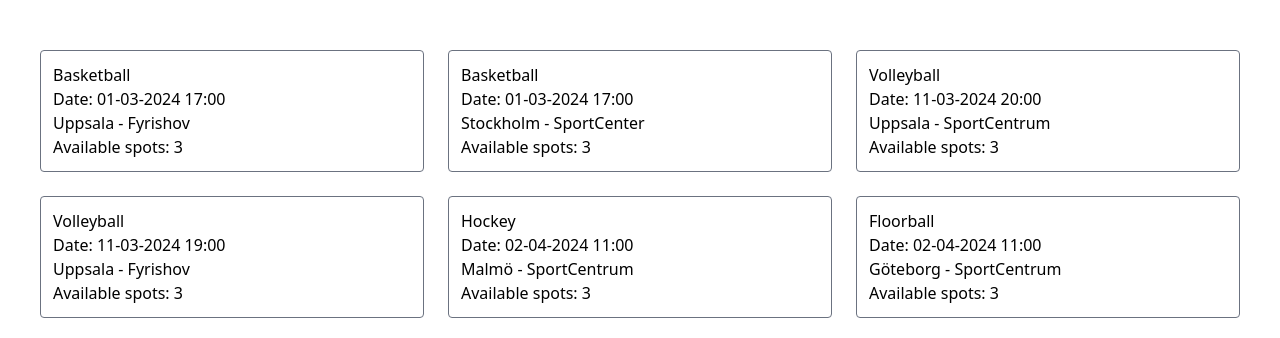
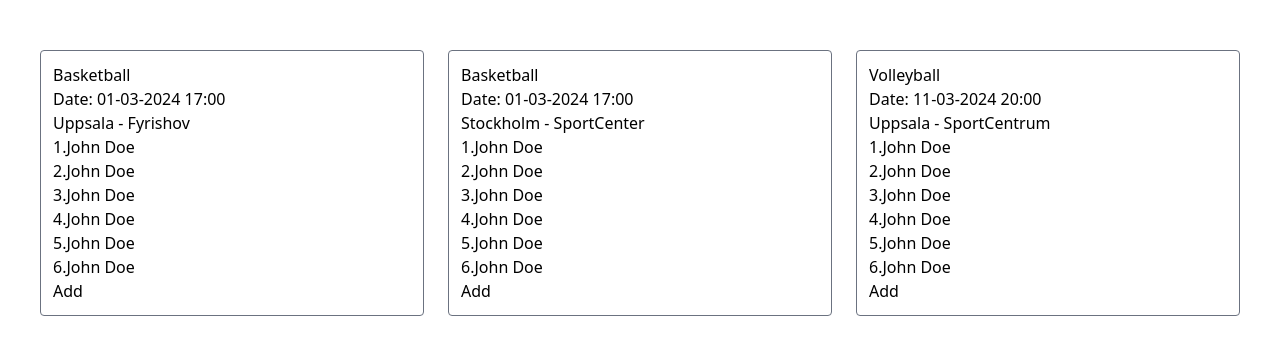
Before and after one commit to JagodaBodnar/team_up, a React (Vite) app: page /teams in a window 1280 px wide. Shown: the part 452-790 px from the top of the page. Built offline with nearby package versions, Linux system fonts and the light colour scheme.

Commit message:
Added logo and title to page

```diff
--- a/index.html
+++ b/index.html
@@ -2,10 +2,10 @@
 <html lang="en">
   <head>
     <meta charset="UTF-8" />
-    <link rel="icon" type="image/svg+xml" href="/vite.svg" />
+    <link rel="icon" type="image/svg+xml" href="./src/assets/partners.png" />
     <meta name="viewport" content="width=device-width, initial-scale=1.0" />
       <link href="./src/output.css" rel="stylesheet">
-    <title>Vite + React + TS</title>
+    <title>Team-up</title>
   </head>
   <body>
     <div id="root"></div>
--- a/src/components/AddGroupForm.tsx
+++ b/src/components/AddGroupForm.tsx
@@ -1,12 +1,12 @@
-import { FormEvent, useRef, useState } from "react";
-import { Group, SportCategory } from "../types/type.tsx";
-import { DemoContainer } from "@mui/x-date-pickers/internals/demo";
-import { AdapterDayjs } from "@mui/x-date-pickers/AdapterDayjs";
-import { LocalizationProvider } from "@mui/x-date-pickers/LocalizationProvider";
-import { DatePicker } from "@mui/x-date-pickers/DatePicker";
-import { TimePicker } from "@mui/x-date-pickers/TimePicker";
-import dayjs, { Dayjs } from "dayjs";
-import { v4 as uuidv4 } from "uuid";
+import {FormEvent, useRef, useState} from "react";
+import {Group, Person, SportCategory} from "../types/type.tsx";
+import {DemoContainer} from "@mui/x-date-pickers/internals/demo";
+import {AdapterDayjs} from "@mui/x-date-pickers/AdapterDayjs";
+import {LocalizationProvider} from "@mui/x-date-pickers/LocalizationProvider";
+import {DatePicker} from "@mui/x-date-pickers/DatePicker";
+import {TimePicker} from "@mui/x-date-pickers/TimePicker";
+import dayjs, {Dayjs} from "dayjs";
+import {v4 as uuidv4} from "uuid";
 import {
   validateCategory,
   validateDate,
@@ -27,7 +27,7 @@ interface SearchFormProp {
   add: (newGroup: Group) => void;
 }
 
-const AddGroupForm = ({ categories, add }: SearchFormProp) => {
+const AddGroupForm = ({categories, add}: SearchFormProp) => {
   const [locationError, setLocationError] = useState<string>("");
   const [categoryError, setCategoryError] = useState<string>("");
   const [spotsError, setSpotsError] = useState<string>("");
@@ -36,7 +36,7 @@ const AddGroupForm = ({ categories, add }: SearchFormProp) => {
   const [startTime, setStartTime] = useState<Dayjs | null>(dayjs(new Date()));
 
   const handleSubmit = (e: SearchFormEvent) => {
-    const { categoryInput, locationInput, spotsInput } = e.target;
+    const {categoryInput, locationInput, spotsInput} = e.target;
     e.preventDefault();
     const category = categoryInput.value;
     const location = locationInput.value;
@@ -48,6 +48,12 @@ const AddGroupForm = ({ categories, add }: SearchFormProp) => {
       validateDate(date, setDate, setDateError)
     ) {
       const dateFormatted = `${date?.toDate().toLocaleDateString()}`;
+      const listOfPeople: Person[] = new Array(+maxSpots).fill({id: '', name: ''}).map((el, index) => {
+        if (index === 0) {
+          el = {id: uuidv4(), name: 'John Doe'}
+        }
+        return el;
+      })
       const newGroup = {
         id: uuidv4(),
         category: category,
@@ -60,6 +66,7 @@ const AddGroupForm = ({ categories, add }: SearchFormProp) => {
         maxSpots: +maxSpots,
         availableSpots: +maxSpots - 1,
         bookedSpots: 1,
+        listOfPeople: listOfPeople
       };
       add(newGroup);
     } else {
@@ -92,7 +99,7 @@ const AddGroupForm = ({ categories, add }: SearchFormProp) => {
           onBlur={() => validateCategory(categoryInputRef, setCategoryError)}
         >
           {categories.map((element) => {
-            const { id, category } = element;
+            const {id, category} = element;
             return (
               <option key={id} value={category}>
                 {category}
--- a/src/components/Card.tsx
+++ b/src/components/Card.tsx
@@ -2,10 +2,14 @@ import { Group } from "../types/type.tsx";
 
 interface CardProp {
   team: Group;
+  loggedIn: boolean
 }
 
-const Card = ({ team }: CardProp) => {
-  const { category, date, location, availableSpots, startTime } = team;
+const Card = ({ team, loggedIn }: CardProp) => {
+  const addNameToList=()=>{
+
+  }
+  const { category, date, location, startTime, listOfPeople, availableSpots } = team;
   return (
     <div className="card-wrapper">
       <h3>{category}</h3>
@@ -13,7 +17,14 @@ const Card = ({ team }: CardProp) => {
         Date: {date} {startTime}
       </h5>
       <h4>{location}</h4>
-      <span>Available spots: {availableSpots} </span>
+      {/*<span>Available spots: {availableSpots} </span>*/}
+      {loggedIn && listOfPeople.map((element, index)=>{
+        const {id, name} = element;
+        return(
+          <li key={id}>{index+1}.{name}</li>
+        )
+      })}
+      {loggedIn && availableSpots > 0 && <button onClick={addNameToList}>Add</button>}
     </div>
   );
 };
--- a/src/components/ListOfTeams.tsx
+++ b/src/components/ListOfTeams.tsx
@@ -3,13 +3,14 @@ import Card from "./Card.tsx";
 
 interface ListOfTeamsProp{
   list: Group[],
+  loggedIn: boolean
 }
-const ListOfTeams =({list}:ListOfTeamsProp)=>{
+const ListOfTeams =({list, loggedIn}:ListOfTeamsProp)=>{
   return(
     <ul className="card-container">
       {list.map(team=>{
         return(
-          <Card key={team.id} team={team}/>
+          <Card key={team.id} team={team} loggedIn={loggedIn}/>
         )
       })}
     </ul>
--- a/src/data/data.tsx
+++ b/src/data/data.tsx
@@ -28,14 +28,14 @@ export const mockedGroupsData: Group[] = [
     maxSpots: 12,
     availableSpots: 3,
     bookedSpots: 9,
-    // listOfPeople: [
-    //   { id: uuidv4(), name: "John Doe" },
-    //   { id: uuidv4(), name: "John Doe" },
-    //   { id: uuidv4(), name: "John Doe" },
-    //   { id: uuidv4(), name: "John Doe" },
-    //   { id: uuidv4(), name: "John Doe" },
-    //   { id: uuidv4(), name: "John Doe" },
-    // ],
+    listOfPeople: [
+      { id: uuidv4(), name: "John Doe" },
+      { id: uuidv4(), name: "John Doe" },
+      { id: uuidv4(), name: "John Doe" },
+      { id: uuidv4(), name: "John Doe" },
+      { id: uuidv4(), name: "John Doe" },
+      { id: uuidv4(), name: "John Doe" },
+    ],
   },
   {
     id: uuidv4(),
@@ -46,6 +46,14 @@ export const mockedGroupsData: Group[] = [
     maxSpots: 12,
     availableSpots: 3,
     bookedSpots: 9,
+    listOfPeople: [
+      { id: uuidv4(), name: "John Doe" },
+      { id: uuidv4(), name: "John Doe" },
+      { id: uuidv4(), name: "John Doe" },
+      { id: uuidv4(), name: "John Doe" },
+      { id: uuidv4(), name: "John Doe" },
+      { id: uuidv4(), name: "John Doe" },
+    ],
   },
   {
     id: uuidv4(),
@@ -56,6 +64,14 @@ export const mockedGroupsData: Group[] = [
     maxSpots: 12,
     availableSpots: 3,
     bookedSpots: 9,
+    listOfPeople: [
+      { id: uuidv4(), name: "John Doe" },
+      { id: uuidv4(), name: "John Doe" },
+      { id: uuidv4(), name: "John Doe" },
+      { id: uuidv4(), name: "John Doe" },
+      { id: uuidv4(), name: "John Doe" },
+      { id: uuidv4(), name: "John Doe" },
+    ],
   },
   {
     id: uuidv4(),
@@ -66,6 +82,14 @@ export const mockedGroupsData: Group[] = [
     maxSpots: 12,
     availableSpots: 3,
     bookedSpots: 9,
+    listOfPeople: [
+      { id: uuidv4(), name: "John Doe" },
+      { id: uuidv4(), name: "John Doe" },
+      { id: uuidv4(), name: "John Doe" },
+      { id: uuidv4(), name: "John Doe" },
+      { id: uuidv4(), name: "John Doe" },
+      { id: uuidv4(), name: "John Doe" },
+    ],
   },
   {
     id: uuidv4(),
@@ -76,6 +100,14 @@ export const mockedGroupsData: Group[] = [
     maxSpots: 12,
     availableSpots: 3,
     bookedSpots: 9,
+    listOfPeople: [
+      { id: uuidv4(), name: "John Doe" },
+      { id: uuidv4(), name: "John Doe" },
+      { id: uuidv4(), name: "John Doe" },
+      { id: uuidv4(), name: "John Doe" },
+      { id: uuidv4(), name: "John Doe" },
+      { id: uuidv4(), name: "John Doe" },
+    ],
   },
   {
     id: uuidv4(),
@@ -86,6 +118,14 @@ export const mockedGroupsData: Group[] = [
     maxSpots: 12,
     availableSpots: 3,
     bookedSpots: 9,
+    listOfPeople: [
+      { id: uuidv4(), name: "John Doe" },
+      { id: uuidv4(), name: "John Doe" },
+      { id: uuidv4(), name: "John Doe" },
+      { id: uuidv4(), name: "John Doe" },
+      { id: uuidv4(), name: "John Doe" },
+      { id: uuidv4(), name: "John Doe" },
+    ],
   },
   {
     id: uuidv4(),
@@ -96,5 +136,13 @@ export const mockedGroupsData: Group[] = [
     maxSpots: 12,
     availableSpots: 3,
     bookedSpots: 9,
+    listOfPeople: [
+      { id: uuidv4(), name: "John Doe" },
+      { id: uuidv4(), name: "John Doe" },
+      { id: uuidv4(), name: "John Doe" },
+      { id: uuidv4(), name: "John Doe" },
+      { id: uuidv4(), name: "John Doe" },
+      { id: uuidv4(), name: "John Doe" },
+    ],
   },
 ];
--- a/src/index.css
+++ b/src/index.css
@@ -11,6 +11,7 @@
 }
 
 .nav {
+    z-index: 100;
     @apply flex items-center justify-between bg-violet-600 p-6 fixed w-full text-white top-0
 }
 
--- a/src/types/type.tsx
+++ b/src/types/type.tsx
@@ -9,6 +9,11 @@ export type SportCategory = {
   category: string;
 };
 
+export type Person ={
+  id: string,
+  name: string,
+}
+
 export type Group = {
   id: string;
   category: string;
@@ -18,4 +23,5 @@ export type Group = {
   maxSpots: number;
   availableSpots: number;
   bookedSpots: number;
+  listOfPeople: Person[]
 };
--- a/src/views/HomeView.tsx
+++ b/src/views/HomeView.tsx
@@ -38,7 +38,7 @@ const HomeView = () => {
     <>
       <NavBar headers={navHeaders} />
       <SearchForm categories={sportCategory} filter={filterGroups} />
-      <ListOfTeams list={listOfTeams} />
+      <ListOfTeams list={listOfTeams} loggedIn={false}/>
     </>
   );
 };
--- a/src/views/TeamsView.tsx
+++ b/src/views/TeamsView.tsx
@@ -18,7 +18,7 @@ const TeamsView = () => {
     <>
       <NavBar headers={headers} />
       <AddGroupForm categories={categories} add={addNewGroup} />
-      <ListOfTeams list={listOfTeams} />
+      <ListOfTeams list={listOfTeams} loggedIn={true}/>
     </>
   );
 };
```
Also changed, not shown: src/assets/partners.png (added).
